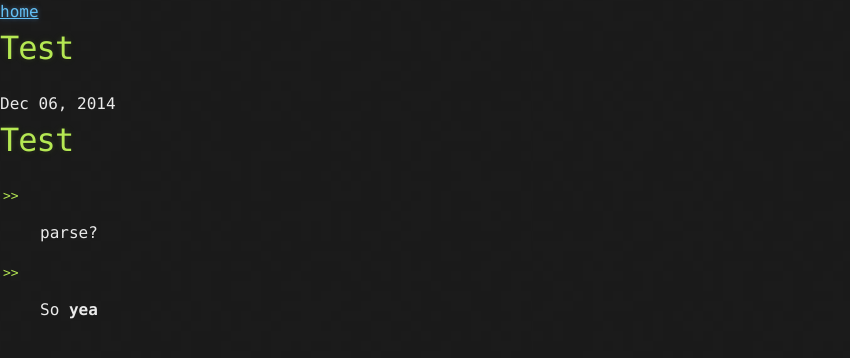
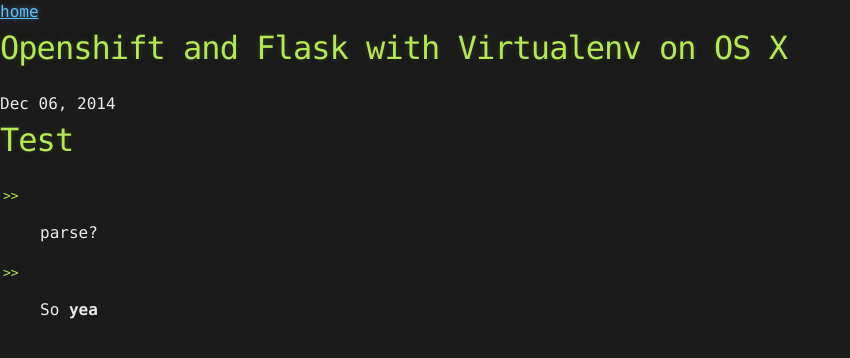
Before and after one commit to dlbewley/dlbewley.github.io, a Jekyll site: the page built from _posts/2014-12-06-test.md, in a window 1280 px wide. Shown: the top 358 px of the page, without its empty margins (0-850 px from the left). Built offline with Jekyll 4.4.1, drawn with Linux system fonts in a browser that asks for light colours; Markdown is read by kramdown in place of the engine named in the settings; comment, search, counter and statistics services are not loaded.

Commit message:
JAAGdDmm2N8HlysMOHDA

```diff
--- a/_posts/2014-12-06-test.md
+++ b/_posts/2014-12-06-test.md
@@ -1,3 +1,8 @@
+---
+layout: post
+title:  Openshift and Flask with Virtualenv on OS X
+---
+
 Test
 ===
 
```
